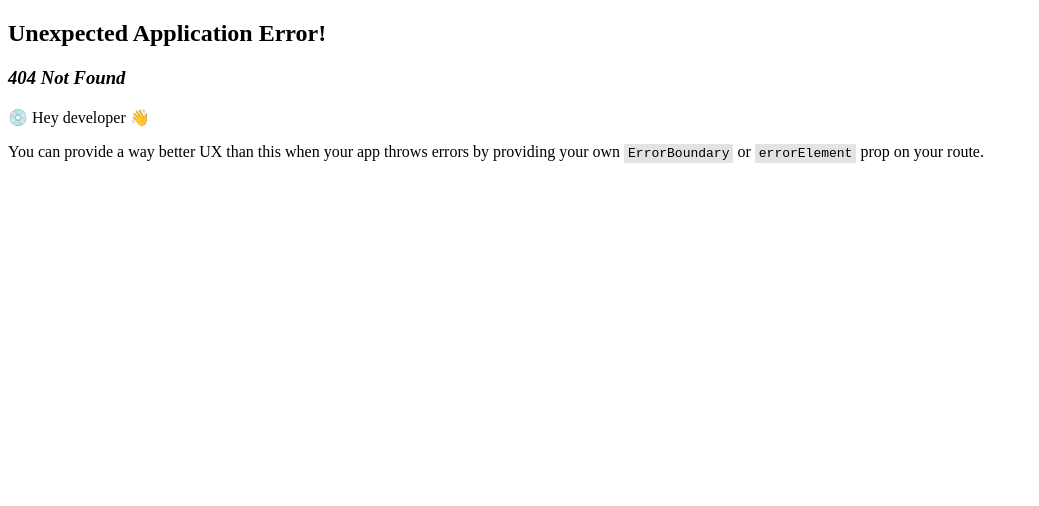
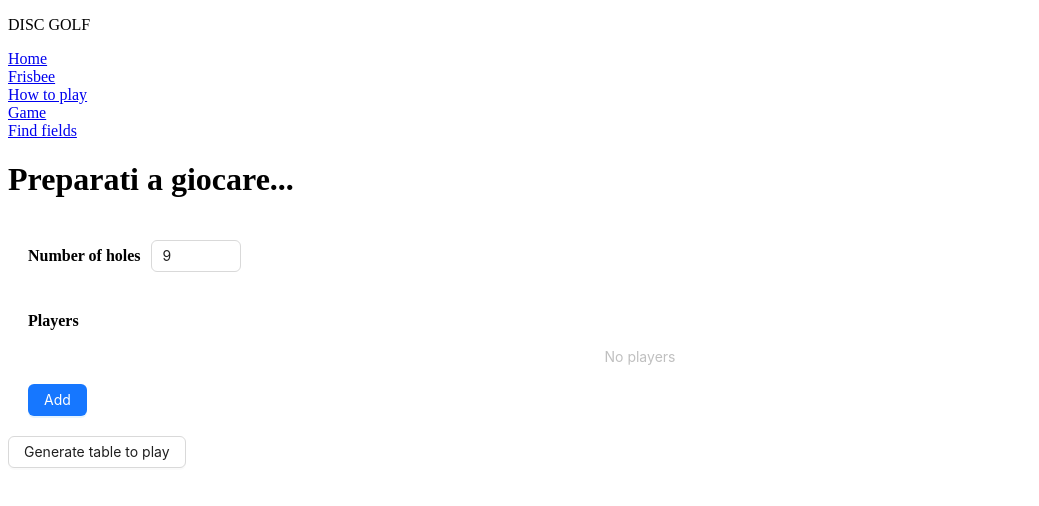
Before and after one commit to Cekka/DiscGolf, a React (Vite) app: page /game in a window 1280 px wide. Before the commit this address had no page. Shown: the top 506 px of the page, without its empty margins (0-1039 px from the left). Built offline with nearby package versions, Linux system fonts and the light colour scheme.

Commit message:
feat: add game points table

```diff
--- /dev/null
+++ b/src/modules/game/AddPlayerDialog.tsx
@@ -0,0 +1,46 @@
+import { PlusOutlined } from "@ant-design/icons"
+import { Button, Input, Modal } from "antd"
+import { MyObject } from "./types"
+import { useState } from "react";
+
+type AddPlayerDialogPros = {
+  isModalOpen: boolean;
+  onOk: (players:MyObject[]) => void;
+  onCancel: () => void;
+}
+
+export const AddPlayerDialog = ({isModalOpen, onOk, onCancel}:AddPlayerDialogPros) => {
+  const [players, setPlayers] = useState<MyObject[]>([{id: 1, name: ""}]);
+
+  const handleChangeName = (e:React.ChangeEvent<HTMLInputElement> , playerId:number) => {
+    const playerIndex = players.findIndex((player) => player.id === playerId);
+    if (playerIndex >= 0) {
+      const newArray = [...players];
+      newArray[playerIndex].name = e.target.value;
+      setPlayers(newArray)
+    }
+  }
+  const handleAddNewPlayer = () => {
+    setPlayers([...players, {id: Date.now(), name: ""}]);
+  }
+  const handleCancel = () => {
+    setPlayers([{id: 1, name: ""}]);
+    onCancel();
+  }
+
+  const handleOk = () => {
+    onOk(players);
+    setPlayers([{id: 1, name: ""}]);
+  }
+
+  return(
+    <Modal title="Players" open={isModalOpen} onOk={handleOk} onCancel={handleCancel}>
+      {players.map((player)=>{
+        return (<Input className="input-name" value={player.name} key={player.id} onChange={(e) => handleChangeName(e, player.id)}/>)
+      })}
+      <Button type="default" icon={<PlusOutlined/>} onClick={handleAddNewPlayer}>
+        Add a new player
+      </Button>
+    </Modal>
+  )
+}
--- /dev/null
+++ b/src/modules/game/PlayerList.tsx
@@ -0,0 +1,53 @@
+import { useState } from "react";
+import { Avatar, Button, List } from "antd"
+import { AddPlayerDialog } from "./AddPlayerDialog";
+import { MyObject } from "./types";
+import { UserOutlined } from "@ant-design/icons";
+
+type PlayerListProps = {
+  totalList: MyObject[];
+  onAddPlayers: (players:MyObject[]) => void;
+}
+
+export const PlayerList = ({onAddPlayers, totalList}:PlayerListProps) => {
+  const [isModalOpen, setIsModalOpen] = useState(false);
+  const showModal = () => {
+    setIsModalOpen(true);
+  };
+  const handleOk = (players: MyObject[]) => {
+    setIsModalOpen(false);
+    onAddPlayers(players);
+  };
+  const handleCancel = () => {
+    setIsModalOpen(false);
+  };
+
+  return (
+    <>
+      <h4 className="label-description">Players</h4>
+
+      <List
+        locale={{emptyText: "No players"}}
+        itemLayout="horizontal"
+        dataSource={totalList}
+        renderItem={(item) => (
+          <List.Item>
+            <List.Item.Meta
+              avatar={<Avatar icon={<UserOutlined />} />}
+              title={item.name}
+            />
+          </List.Item>
+        )}
+      />
+
+      <Button type="primary" onClick={showModal}>
+        Add
+      </Button>
+      <AddPlayerDialog
+        isModalOpen={isModalOpen}
+        onOk={handleOk}
+        onCancel={handleCancel}
+        />
+    </>
+  )
+}
--- a/src/modules/game/Points.tsx
+++ /dev/null
@@ -1,50 +0,0 @@
-import { PlusOutlined } from "@ant-design/icons";
-import { Button, Input, InputNumber, Modal } from "antd"
-import { useState } from "react";
-import { useNavigate } from "react-router-dom";
-
-export const Points = () => {
-  const [isModalOpen, setIsModalOpen] = useState(false);
-  const navigate = useNavigate();
-
-  const showModal = () => {
-    setIsModalOpen(true);
-  };
-
-  const handleOk = () => {
-    setIsModalOpen(false);
-  };
-
-  const handleCancel = () => {
-    setIsModalOpen(false);
-  };
-
-  const handleGenerateTable = () => {
-    const array = ['apple', 'banana', 'cherry'];
-    const arrayString = JSON.stringify(array);
-    navigate(`/table/9?fruits=${encodeURIComponent(arrayString)}`);
-  };
-
-
-  return (
-    <>
-      <h1>Preparati a giocare...</h1>
-      <div style={{padding: "20px"}}>
-        <h4 style={{display: "inline", marginRight:"10px"}}>Number of holes</h4>
-        <InputNumber min={1} max={30} defaultValue={9}/>
-      </div>
-      <div style={{padding: "20px"}}>
-        <h4 style={{display: "inline", marginRight:"10px"}}>Players</h4>
-        <Button type="primary" onClick={showModal}>
-          Add players
-        </Button>
-
-        <Modal title="Players" open={isModalOpen} onOk={handleOk} onCancel={handleCancel}>
-          <Input placeholder="Name" />
-          <Button type="default" icon={<PlusOutlined />}>Add a new player</Button>
-        </Modal>
-      </div>
-      <Button onClick={handleGenerateTable}>Generate table to play</Button>
-    </>
-  )
-}
--- /dev/null
+++ b/src/modules/game/PreparationGame.css
@@ -0,0 +1,13 @@
+.input-box,
+.player-input-box {
+  padding: 20px;
+}
+
+.label-description {
+  margin-right: 10px;
+  display: inline;
+}
+
+.input-name {
+  margin-bottom: 8px;
+}
--- /dev/null
+++ b/src/modules/game/PreparationGame.tsx
@@ -0,0 +1,67 @@
+import { useState } from "react";
+import { useNavigate } from "react-router-dom";
+import "./PreparationGame.css"
+import { PlayerList } from "./PlayerList";
+import { Button, InputNumber } from "antd";
+
+type MyObject = {
+  id: number;
+  name: string;
+}
+
+export const PreparationGame = () => {
+  const navigate = useNavigate();
+  const [holes, setHoles] = useState<number>(1);
+  const [totalList, setTotalList] = useState<MyObject[]>([]);
+
+  const handleGenerateTable = () => {
+    const array: string[] = totalList.map(item => item.name);
+    const arrayString = JSON.stringify(array);
+    navigate(`/table/${holes}?players=${encodeURIComponent(arrayString)}`);
+  };
+
+  // Funzione per formattare il valore numerico
+  const formatter = (value: number | string | undefined): string => {
+    if (value === undefined) return '';
+    return `${value}`.replace(/[^\d]/g, '');
+  };
+
+  // Funzione per rimuovere caratteri non numerici e restituire un numero
+  const parser = (value: string | undefined): number => {
+    if (!value) return 0;
+    const parsedValue = value.replace(/[^\d]/g, '');
+    return parsedValue ? parseInt(parsedValue, 10) : 0;
+  };
+
+  // Funzione per gestire il cambiamento del valore
+  const handleSetHoles = (value: number | null) => {
+    if (value !== null) {
+      setHoles(value);
+    }
+  };
+
+  const handleAddPlayers = (players:MyObject[]) => {
+    setTotalList(previousList => [...previousList, ...players]);
+  }
+
+  return (
+    <>
+      <h1>Preparati a giocare...</h1>
+
+      <div className="input-box">
+        <h4 className="label-description">Number of holes</h4>
+        <InputNumber
+          min={1} max={30} defaultValue={9} formatter={formatter} parser={parser}
+          onChange={handleSetHoles}
+        />
+      </div>
+      <div className="player-input-box">
+        <PlayerList
+        totalList={totalList}
+        onAddPlayers={handleAddPlayers} />
+      </div>
+
+      <Button onClick={handleGenerateTable}>Generate table to play</Button>
+    </>
+  )
+}
--- /dev/null
+++ b/src/modules/game/types.ts
@@ -0,0 +1,4 @@
+export type MyObject = {
+  id: number;
+  name: string;
+}
--- a/src/modules/layout/AppHeader.tsx
+++ b/src/modules/layout/AppHeader.tsx
@@ -36,8 +36,8 @@ export const AppHeader = () => {
           </NavLink>
         </div>
         <div>
-          <NavLink to={NavBarUrl.points}>
-            Points
+          <NavLink to={NavBarUrl.game}>
+            Game
           </NavLink>
         </div>
         <div>
--- a/src/modules/layout/types.ts
+++ b/src/modules/layout/types.ts
@@ -2,6 +2,6 @@ export enum NavBarUrl {
   home = "home",
   frisbeeTypes = "frisbee-types",
   howToPlay = "how-to-play",
-  points = "points",
+  game = "game",
   fields = "fields"
 }
--- /dev/null
+++ b/src/modules/points/GameBoard.tsx
@@ -0,0 +1,83 @@
+import { Table, TableColumnsType } from "antd";
+import { useMemo, useState } from "react";
+import { useParams } from 'react-router-dom';
+import { useLocation } from 'react-router-dom';
+
+export const GameBoard = () => {
+  const {holes} = useParams();
+
+  const location = useLocation();
+  const urlParams = new URLSearchParams(location.search);
+  const playersParam = urlParams.get('players');
+  const decodedPlayers = decodeURIComponent(playersParam!);
+
+  const columns = useMemo((): TableColumnsType => {
+    const holesColumns = [];
+
+    if (!isNaN(Number(holes))) {
+      for (let i = 1; i <= Number(holes); i++ ) {
+        holesColumns.push(
+          {
+            title: `Hole ${i}`,
+            dataIndex: `hole_${i}`,
+            key: i,
+            width: 150,
+          }
+        )}}
+        return (
+          [
+            {
+            title: 'Full Name',
+            width: 100,
+            dataIndex: 'name',
+            key: 'name',
+            fixed: 'left'
+            },
+            ...holesColumns,
+            {
+              title: 'Action',
+              key: 'operation',
+              fixed: 'right',
+              width: 100,
+              render: () => <a>edit</a>,
+            },
+          ]
+        );
+      },[holes]);
+
+
+
+  const initialData = useMemo(() => {
+    const rows = [];
+    let playersArray = [];
+    try {
+        playersArray = JSON.parse(decodedPlayers);
+    } catch (e) {
+        return [];
+    }
+
+    let holeInitialValues = {};
+    for (let j = 1; j <= Number(holes); j ++ ) {
+      holeInitialValues = {...holeInitialValues, [`hole_${j}`]: 0}
+    }
+    if (!isNaN(Number(holes))) {
+      for (let i = 0; i < playersArray.length; i++) {
+        rows.push({
+          key: `${playersArray[i]} ${i}`,
+          name: playersArray[i],
+          ...holeInitialValues
+        });
+      }
+    }
+    return rows;
+  },[decodedPlayers, holes]);
+
+  const [data, setData] = useState(initialData);
+
+
+
+  return(
+
+    <Table columns={columns} dataSource={data} scroll={{ x: 1500, y: 300 }} />
+  )
+}
```
Also changed, not shown: src/AppRouter.tsx (+5 -4 lines).
